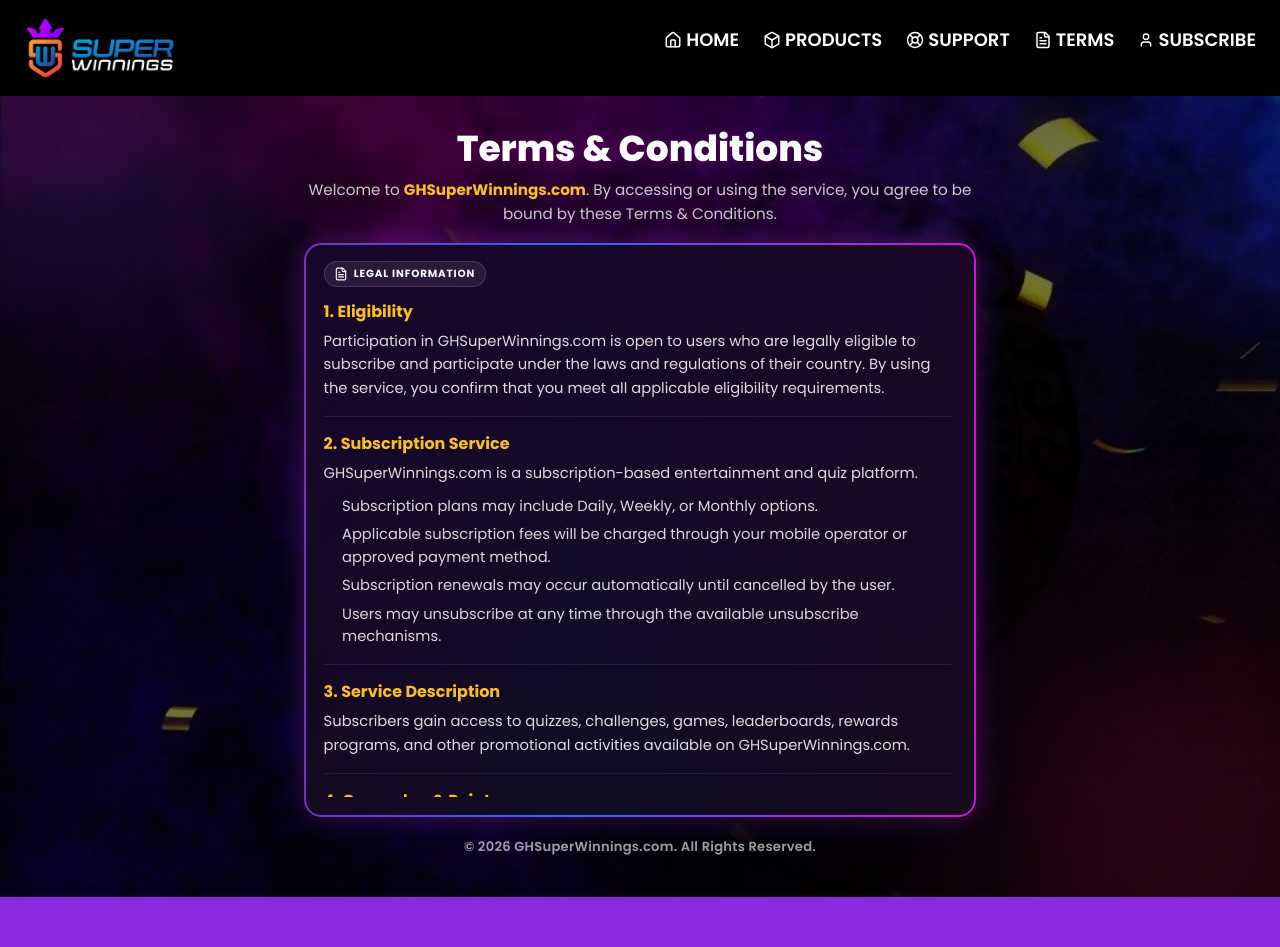
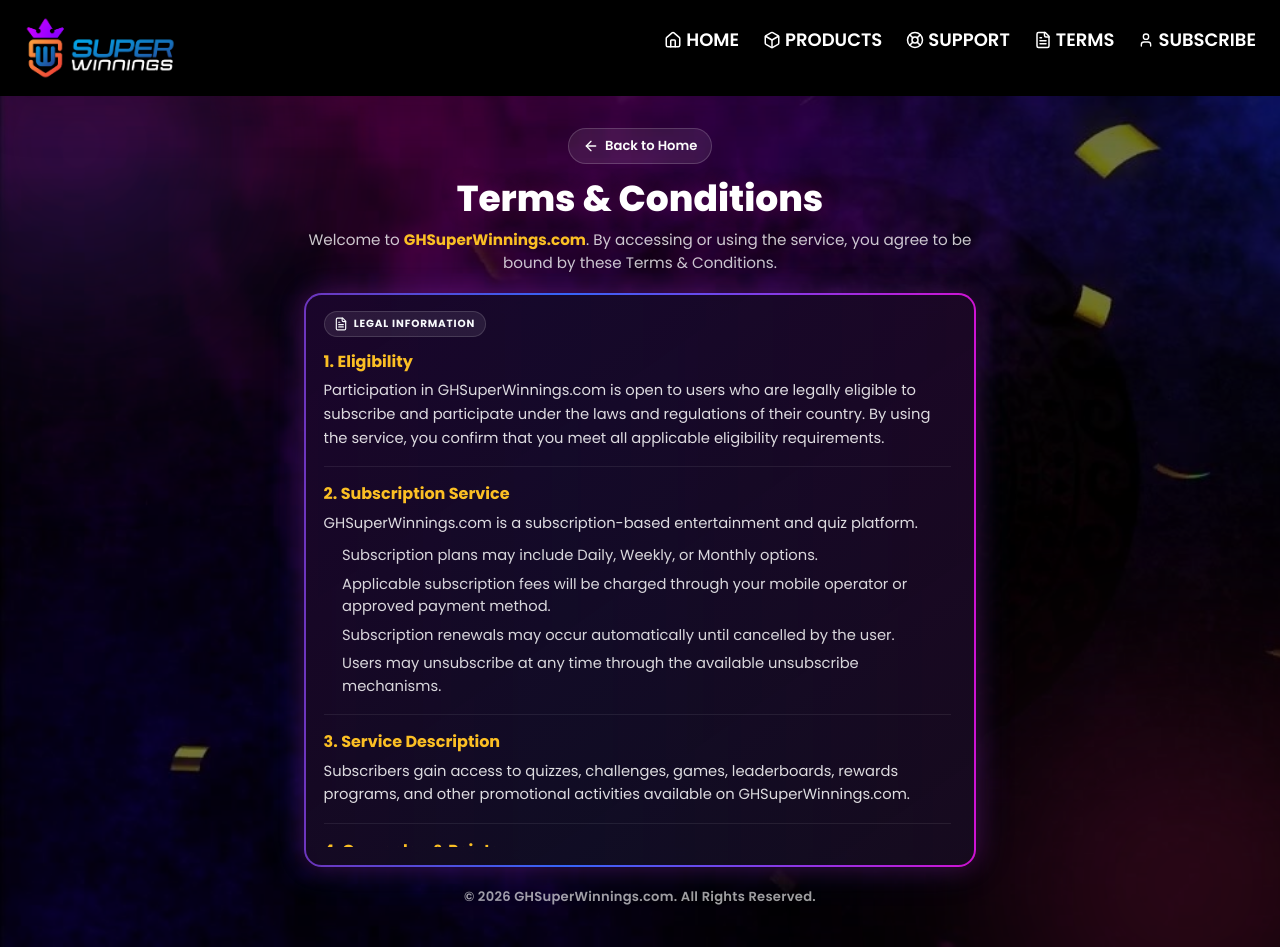
Before and after one commit to asanoopsharma3/gh-frontend, a React (Vite) app: page /terms in a window 1280 px wide. Before the commit the page ends 897 px from the top, so only its background shows below. Built offline with nearby package versions, Linux system fonts and the light colour scheme.

Commit message:
term and condition add

```diff
--- a/package.json
+++ b/package.json
@@ -7,7 +7,8 @@
     "dev": "vite",
     "build": "vite build",
     "lint": "eslint .",
-    "preview": "vite preview"
+    "preview": "vite preview",
+    "deploy": "bash scripts/deploy.sh"
   },
   "dependencies": {
     "@tailwindcss/vite": "^4.1.13",
--- a/src/pages/Home.css
+++ b/src/pages/Home.css
@@ -152,6 +152,25 @@
   letter-spacing: 0.02em;
 }
 
+.home-terms-note {
+  margin: 0.15rem 0 0;
+  max-width: 22rem;
+  font-size: clamp(0.72rem, 2vw, 0.8rem);
+  line-height: 1.4;
+  color: rgba(255, 255, 255, 0.72);
+}
+
+.home-terms-link {
+  color: #fbbf24;
+  font-weight: 600;
+  text-decoration: underline;
+  text-underline-offset: 2px;
+}
+
+.home-terms-link:hover {
+  color: #fde68a;
+}
+
 @keyframes home-perk-float {
   0%,
   100% {
--- a/src/pages/Home.jsx
+++ b/src/pages/Home.jsx
@@ -1,4 +1,4 @@
-import { useNavigate } from "react-router-dom";
+import { Link, useNavigate } from "react-router-dom";
 import { useEffect, useState } from "react";
 import { Brain, Coins, Zap } from "lucide-react";
 import {
@@ -75,6 +75,14 @@
           <span className="home-subscribe-btn-title">Please proceed to subscribe</span>
           <span className="home-subscribe-btn-price">GHC 1.00 per day or GHC 1.00 Daily</span>
         </button>
+
+        <p className="home-terms-note">
+          By clicking Subscribe Now, you agree to our{" "}
+          <Link to="/terms" className="home-terms-link">
+            Terms &amp; Conditions
+          </Link>
+          .
+        </p>
       </section>
     </div>
   );
--- a/src/pages/Terms.css
+++ b/src/pages/Terms.css
@@ -46,6 +46,28 @@
   max-width: 42rem;
   margin-bottom: 1.1rem;
   text-align: center;
+}
+
+.terms-back-btn {
+  display: inline-flex;
+  align-items: center;
+  gap: 0.4rem;
+  margin-bottom: 0.85rem;
+  padding: 0.45rem 0.85rem;
+  border-radius: 999px;
+  border: 1px solid rgba(255, 255, 255, 0.18);
+  background: rgba(255, 255, 255, 0.08);
+  color: #fff;
+  font-size: 0.82rem;
+  font-weight: 600;
+  text-decoration: none;
+  transition: background 0.2s ease, border-color 0.2s ease, color 0.2s ease;
+}
+
+.terms-back-btn:hover {
+  background: rgba(255, 255, 255, 0.14);
+  border-color: rgba(251, 191, 36, 0.45);
+  color: #fbbf24;
 }
 
 .terms-header h1 {
--- a/src/pages/Terms.jsx
+++ b/src/pages/Terms.jsx
@@ -1,4 +1,5 @@
-import { FileText } from "lucide-react";
+import { Link } from "react-router-dom";
+import { ArrowLeft, FileText } from "lucide-react";
 import "./Terms.css";
 
 const TERMS_SECTIONS = [
@@ -136,6 +137,10 @@
       <div className="terms-glow-bottom" aria-hidden="true" />
 
       <div className="terms-header">
+        <Link to="/" className="terms-back-btn">
+          <ArrowLeft size={16} />
+          Back to Home
+        </Link>
         <h1>Terms &amp; Conditions</h1>
         <p>
           Welcome to <strong>GHSuperWinnings.com</strong>. By accessing or using the
```
Also changed, not shown: 1 other file (tests, documents, lock files or other folders).
